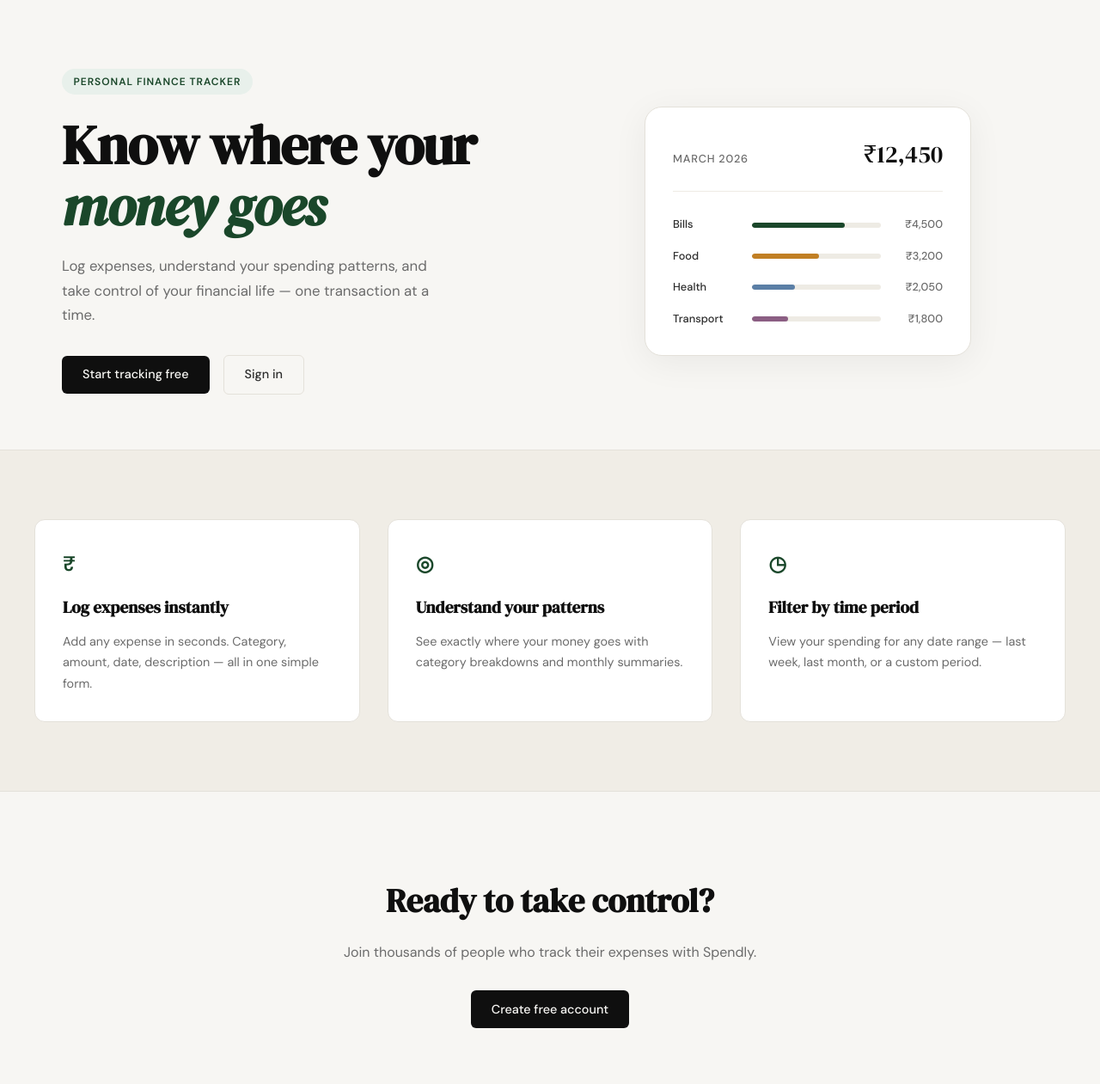
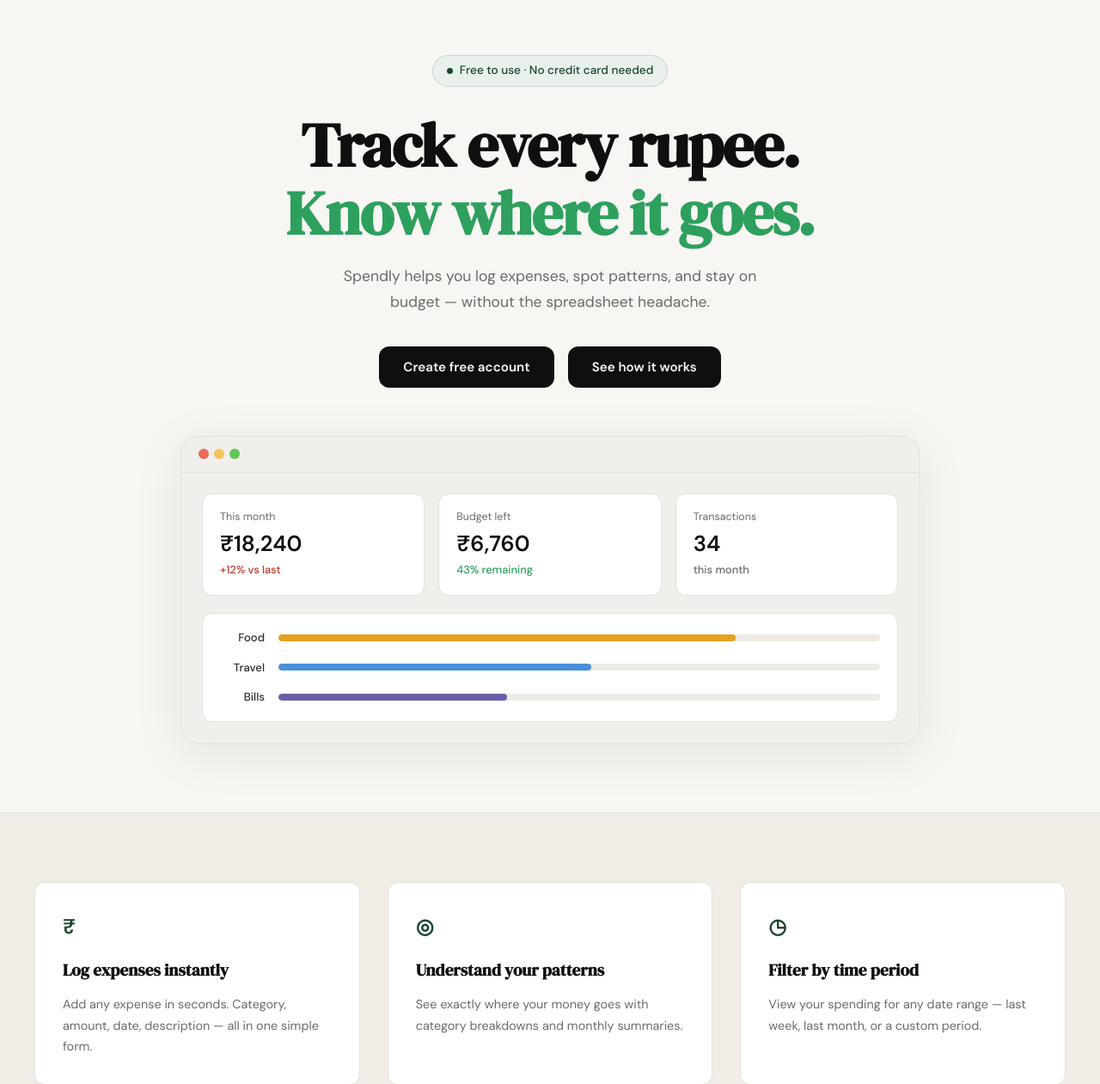
Before and after one commit to sohilb/spendly, a Flask app: page / in a window 1280 px wide. Shown: the part 61-1322 px from the top of the page at 86% size. Run offline with Flask 3, Linux system fonts and the light colour scheme.

Commit message:
landing: redesign hero section to match mockup

```diff
--- a/static/css/style.css
+++ b/static/css/style.css
@@ -124,136 +124,205 @@ a { color: inherit; text-decoration: none; }
 /* ------------------------------------------------------------------ */
 
 .hero {
-    padding: 5rem 2rem 4rem;
-    display: grid;
-    grid-template-columns: 1fr 1fr;
-    gap: 4rem;
+    padding: 4rem 2rem 5rem;
+    display: flex;
+    flex-direction: column;
     align-items: center;
     max-width: var(--max-width);
     margin: 0 auto;
+    text-align: center;
+}
+
+.hero-text {
+    display: flex;
+    flex-direction: column;
+    align-items: center;
+    max-width: 680px;
+    margin-bottom: 3.5rem;
 }
 
 .hero-badge {
-    display: inline-block;
+    display: inline-flex;
+    align-items: center;
+    gap: 0.5rem;
     background: var(--accent-light);
     color: var(--accent);
-    font-size: 0.75rem;
-    font-weight: 600;
-    letter-spacing: 0.08em;
-    text-transform: uppercase;
-    padding: 0.35rem 0.85rem;
+    font-size: 0.85rem;
+    font-weight: 500;
+    padding: 0.4rem 1rem;
     border-radius: 999px;
-    margin-bottom: 1.5rem;
+    margin-bottom: 1.75rem;
+    border: 1px solid rgba(26, 71, 42, 0.15);
+}
+
+.hero-badge-dot {
+    width: 7px;
+    height: 7px;
+    background: var(--accent);
+    border-radius: 50%;
+    flex-shrink: 0;
 }
 
 .hero-title {
     font-family: var(--font-display);
-    font-size: clamp(2.5rem, 5vw, 4rem);
+    font-size: clamp(2.8rem, 6vw, 4.5rem);
     line-height: 1.1;
     letter-spacing: -0.02em;
     color: var(--ink);
     margin-bottom: 1.25rem;
 }
 
-.hero-title em {
-    font-style: italic;
-    color: var(--accent);
+.hero-title-green {
+    color: #2da05e;
+    display: block;
 }
 
 .hero-subtitle {
-    font-size: 1.05rem;
+    font-size: 1.1rem;
     color: var(--ink-muted);
     line-height: 1.7;
-    max-width: 460px;
-    margin-bottom: 2rem;
+    max-width: 520px;
+    margin-bottom: 2.25rem;
 }
 
 .hero-actions {
     display: flex;
     gap: 1rem;
     align-items: center;
+    justify-content: center;
+    flex-wrap: wrap;
 }
 
+.btn-hero {
+    display: inline-block;
+    background: var(--ink);
+    color: var(--paper);
+    padding: 0.75rem 1.75rem;
+    border-radius: var(--radius-md);
+    font-family: var(--font-body);
+    font-size: 0.95rem;
+    font-weight: 600;
+    cursor: pointer;
+    border: none;
+    transition: background 0.2s;
+    text-decoration: none;
+}
+
+.btn-hero:hover { background: var(--ink-soft); }
+
 /* ------------------------------------------------------------------ */
-/* Mock card (hero visual)                                             */
+/* Browser mock (hero visual)                                          */
 /* ------------------------------------------------------------------ */
 
 .hero-visual {
-    display: flex;
-    justify-content: center;
+    width: 100%;
+    max-width: 860px;
 }
 
-.mock-card {
+.mock-browser {
+    background: #f0efec;
+    border: 1px solid var(--border);
+    border-radius: var(--radius-lg);
+    overflow: hidden;
+    box-shadow: 0 12px 60px rgba(0,0,0,0.08);
+}
+
+.mock-browser-chrome {
+    display: flex;
+    align-items: center;
+    gap: 6px;
+    padding: 0.9rem 1.25rem;
+    border-bottom: 1px solid var(--border);
+}
+
+.mock-dot {
+    width: 12px;
+    height: 12px;
+    border-radius: 50%;
+}
+
+.mock-dot-red    { background: #ed695a; }
+.mock-dot-yellow { background: #f2c45a; }
+.mock-dot-green  { background: #62c554; }
+
+.mock-browser-body {
+    padding: 1.5rem;
+    display: flex;
+    flex-direction: column;
+    gap: 1.25rem;
+}
+
+.mock-stats {
+    display: grid;
+    grid-template-columns: repeat(3, 1fr);
+    gap: 1rem;
+}
+
+.mock-stat {
     background: var(--paper-card);
     border: 1px solid var(--border);
-    border-radius: var(--radius-lg);
-    padding: 2rem;
-    width: 100%;
-    max-width: 380px;
-    box-shadow: 0 8px 40px rgba(0,0,0,0.06);
+    border-radius: var(--radius-md);
+    padding: 1.1rem 1.25rem;
+    text-align: left;
 }
 
-.mock-card-header {
-    display: flex;
-    justify-content: space-between;
-    align-items: baseline;
-    margin-bottom: 1.75rem;
-    padding-bottom: 1.25rem;
-    border-bottom: 1px solid var(--border-soft);
+.mock-stat-label {
+    font-size: 0.78rem;
+    color: var(--ink-muted);
+    margin-bottom: 0.35rem;
 }
 
-.mock-label {
+.mock-stat-value {
+    font-size: 1.6rem;
+    font-weight: 600;
+    color: var(--ink);
+    line-height: 1.2;
+    margin-bottom: 0.3rem;
+}
+
+.mock-stat-sub {
     font-size: 0.8rem;
     font-weight: 500;
-    color: var(--ink-muted);
-    text-transform: uppercase;
-    letter-spacing: 0.06em;
 }
 
-.mock-total {
-    font-family: var(--font-display);
-    font-size: 1.75rem;
-    color: var(--ink);
+.mock-stat-sub.up    { color: var(--danger); }
+.mock-stat-sub.ok    { color: #2da05e; }
+.mock-stat-sub.muted { color: var(--ink-muted); }
+
+.mock-cat-bars {
+    background: var(--paper-card);
+    border: 1px solid var(--border);
+    border-radius: var(--radius-md);
+    padding: 1.1rem 1.25rem;
+    display: flex;
+    flex-direction: column;
+    gap: 0.85rem;
 }
 
-.mock-bars { display: flex; flex-direction: column; gap: 1rem; }
-
-.mock-bar-row {
+.mock-cat-row {
     display: grid;
-    grid-template-columns: 80px 1fr 60px;
+    grid-template-columns: 52px 1fr;
     align-items: center;
-    gap: 0.75rem;
+    gap: 1rem;
 }
 
-.mock-cat {
-    font-size: 0.8rem;
+.mock-cat-label {
+    font-size: 0.82rem;
     font-weight: 500;
     color: var(--ink-soft);
+    text-align: right;
 }
 
-.mock-bar-track {
-    height: 6px;
+.mock-cat-track {
+    height: 8px;
     background: var(--border-soft);
     border-radius: 999px;
     overflow: hidden;
 }
 
-.mock-bar {
+.mock-cat-fill {
     height: 100%;
-    background: var(--accent);
     border-radius: 999px;
-    transition: width 0.6s ease;
-}
-
-.mock-bar-2 { background: var(--accent-2); }
-.mock-bar-3 { background: #5b7fa6; }
-.mock-bar-4 { background: #8b5e83; }
-
-.mock-amt {
-    font-size: 0.8rem;
-    font-weight: 500;
-    color: var(--ink-muted);
-    text-align: right;
 }
 
 /* ------------------------------------------------------------------ */
@@ -512,15 +581,8 @@ a { color: inherit; text-decoration: none; }
 /* ------------------------------------------------------------------ */
 
 @media (max-width: 900px) {
-    .hero {
-        grid-template-columns: 1fr;
-        text-align: center;
-    }
-
-    .hero-subtitle { max-width: 100%; }
-    .hero-actions { justify-content: center; }
     .hero-visual { display: none; }
-
+    .mock-stats { grid-template-columns: 1fr; }
     .features-inner { grid-template-columns: 1fr; }
 }
 
--- a/templates/landing.html
+++ b/templates/landing.html
@@ -5,56 +5,68 @@
 {% block content %}
 
 <section class="hero">
-    <div class="hero-inner">
-        <div class="hero-badge">Personal Finance Tracker</div>
+    <div class="hero-text">
+        <div class="hero-badge">
+            <span class="hero-badge-dot"></span>
+            Free to use · No credit card needed
+        </div>
         <h1 class="hero-title">
-            Know where your<br>
-            <em>money goes</em>
+            Track every rupee.<br>
+            <span class="hero-title-green">Know where it goes.</span>
         </h1>
         <p class="hero-subtitle">
-            Log expenses, understand your spending patterns,
-            and take control of your financial life —
-            one transaction at a time.
+            Spendly helps you log expenses, spot patterns, and stay
+            on budget — without the spreadsheet headache.
         </p>
         <div class="hero-actions">
-            <a href="{{ url_for('register') }}" class="btn-primary">Start tracking free</a>
-            <a href="{{ url_for('login') }}" class="btn-ghost">Sign in</a>
+            <a href="{{ url_for('register') }}" class="btn-hero">Create free account</a>
+            <a href="#" class="btn-hero">See how it works</a>
         </div>
     </div>
     <div class="hero-visual">
-        <div class="mock-card">
-            <div class="mock-card-header">
-                <span class="mock-label">March 2026</span>
-                <span class="mock-total">₹12,450</span>
+        <div class="mock-browser">
+            <div class="mock-browser-chrome">
+                <span class="mock-dot mock-dot-red"></span>
+                <span class="mock-dot mock-dot-yellow"></span>
+                <span class="mock-dot mock-dot-green"></span>
             </div>
-            <div class="mock-bars">
-                <div class="mock-bar-row">
-                    <span class="mock-cat">Bills</span>
-                    <div class="mock-bar-track">
-                        <div class="mock-bar" style="width: 72%"></div>
+            <div class="mock-browser-body">
+                <div class="mock-stats">
+                    <div class="mock-stat">
+                        <div class="mock-stat-label">This month</div>
+                        <div class="mock-stat-value">₹18,240</div>
+                        <div class="mock-stat-sub up">+12% vs last</div>
                     </div>
-                    <span class="mock-amt">₹4,500</span>
+                    <div class="mock-stat">
+                        <div class="mock-stat-label">Budget left</div>
+                        <div class="mock-stat-value">₹6,760</div>
+                        <div class="mock-stat-sub ok">43% remaining</div>
+                    </div>
+                    <div class="mock-stat">
+                        <div class="mock-stat-label">Transactions</div>
+                        <div class="mock-stat-value">34</div>
+                        <div class="mock-stat-sub muted">this month</div>
+                    </div>
                 </div>
-                <div class="mock-bar-row">
-                    <span class="mock-cat">Food</span>
-                    <div class="mock-bar-track">
-                        <div class="mock-bar mock-bar-2" style="width: 52%"></div>
+                <div class="mock-cat-bars">
+                    <div class="mock-cat-row">
+                        <span class="mock-cat-label">Food</span>
+                        <div class="mock-cat-track">
+                            <div class="mock-cat-fill" style="width: 76%; background: #e8a020;"></div>
+                        </div>
                     </div>
-                    <span class="mock-amt">₹3,200</span>
-                </div>
-                <div class="mock-bar-row">
-                    <span class="mock-cat">Health</span>
-                    <div class="mock-bar-track">
-                        <div class="mock-bar mock-bar-3" style="width: 33%"></div>
+                    <div class="mock-cat-row">
+                        <span class="mock-cat-label">Travel</span>
+                        <div class="mock-cat-track">
+                            <div class="mock-cat-fill" style="width: 52%; background: #4a90d9;"></div>
+                        </div>
                     </div>
-                    <span class="mock-amt">₹2,050</span>
-                </div>
-                <div class="mock-bar-row">
-                    <span class="mock-cat">Transport</span>
-                    <div class="mock-bar-track">
-                        <div class="mock-bar mock-bar-4" style="width: 28%"></div>
+                    <div class="mock-cat-row">
+                        <span class="mock-cat-label">Bills</span>
+                        <div class="mock-cat-track">
+                            <div class="mock-cat-fill" style="width: 38%; background: #6b5ea8;"></div>
+                        </div>
                     </div>
-                    <span class="mock-amt">₹1,800</span>
                 </div>
             </div>
         </div>
```
